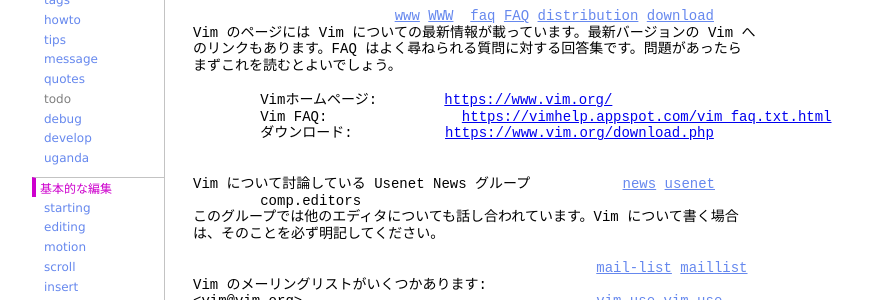
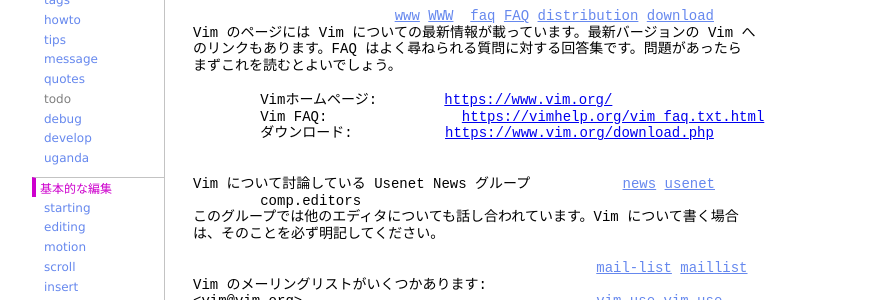
Before and after one commit to vim-jp/vimdoc-ja, a Jekyll site: the page built from intro.html, in a window 1280 px wide and 900 px high, scrolled down 1065 px. Shown: the part 151-451 px from the top of the window, without its empty margins (208-1087 px from the left). Built offline with Jekyll 4.4.1, drawn with Linux system fonts in a browser that asks for light colours; nearby versions of some CDN libraries; comment, search, counter and statistics services are not loaded; some of the changed text lies outside the part shown.

Commit message:
Generated by Travis JOB 2424.1
https://travis-ci.org/vim-jp/vimdoc-ja-working/builds/549133210

```diff
--- a/intro.html
+++ b/intro.html
@@ -3,7 +3,7 @@
 helpname: 'intro'
 ---
 <div id='vimCodeElement'>
-<a class="Constant" href="intro.html" name="intro.txt">intro.txt</a>&nbsp;&nbsp;&nbsp;&nbsp; For&nbsp;<span class="Identifier">Vim バージョン 8.1.</span>&nbsp;&nbsp;Last change: 2019 May 07<br>
+<a class="Constant" href="intro.html" name="intro.txt">intro.txt</a>&nbsp;&nbsp;&nbsp;&nbsp; For&nbsp;<span class="Identifier">Vim バージョン 8.1.</span>&nbsp;&nbsp;Last change: 2019 Jun 12<br>
 <br>
 <br>
 &nbsp;&nbsp;&nbsp;&nbsp;&nbsp;&nbsp;&nbsp;&nbsp;&nbsp;&nbsp;&nbsp;&nbsp;&nbsp;&nbsp;&nbsp;&nbsp;&nbsp;&nbsp;<span class="Identifier">VIMリファレンスマニュアル&nbsp;&nbsp;&nbsp;&nbsp;by Bram Moolenaar</span><br>
@@ -69,7 +69,7 @@
 まずこれを読むとよいでしょう。<br>
 <br>
 &nbsp;&nbsp;&nbsp;&nbsp;&nbsp;&nbsp;&nbsp;&nbsp;Vimホームページ:&nbsp;&nbsp;&nbsp;&nbsp;&nbsp;&nbsp;&nbsp;&nbsp;<span class="Constant"><a href="https://www.vim.org/">https://www.vim.org/</a></span><br>
-&nbsp;&nbsp;&nbsp;&nbsp;&nbsp;&nbsp;&nbsp;&nbsp;Vim FAQ:&nbsp;&nbsp;&nbsp;&nbsp;&nbsp;&nbsp;&nbsp;&nbsp;&nbsp;&nbsp;&nbsp;&nbsp;&nbsp;&nbsp;&nbsp;&nbsp;<span class="Constant"><a href="https://vimhelp.appspot.com/vim_faq.txt.html">https://vimhelp.appspot.com/vim_faq.txt.html</a></span><br>
+&nbsp;&nbsp;&nbsp;&nbsp;&nbsp;&nbsp;&nbsp;&nbsp;Vim FAQ:&nbsp;&nbsp;&nbsp;&nbsp;&nbsp;&nbsp;&nbsp;&nbsp;&nbsp;&nbsp;&nbsp;&nbsp;&nbsp;&nbsp;&nbsp;&nbsp;<span class="Constant"><a href="https://vimhelp.org/vim_faq.txt.html">https://vimhelp.org/vim_faq.txt.html</a></span><br>
 &nbsp;&nbsp;&nbsp;&nbsp;&nbsp;&nbsp;&nbsp;&nbsp;ダウンロード:&nbsp;&nbsp;&nbsp;&nbsp;&nbsp;&nbsp;&nbsp;&nbsp;&nbsp;&nbsp;&nbsp;<span class="Constant"><a href="https://www.vim.org/download.php">https://www.vim.org/download.php</a></span><br>
 <br>
 <br>
```
